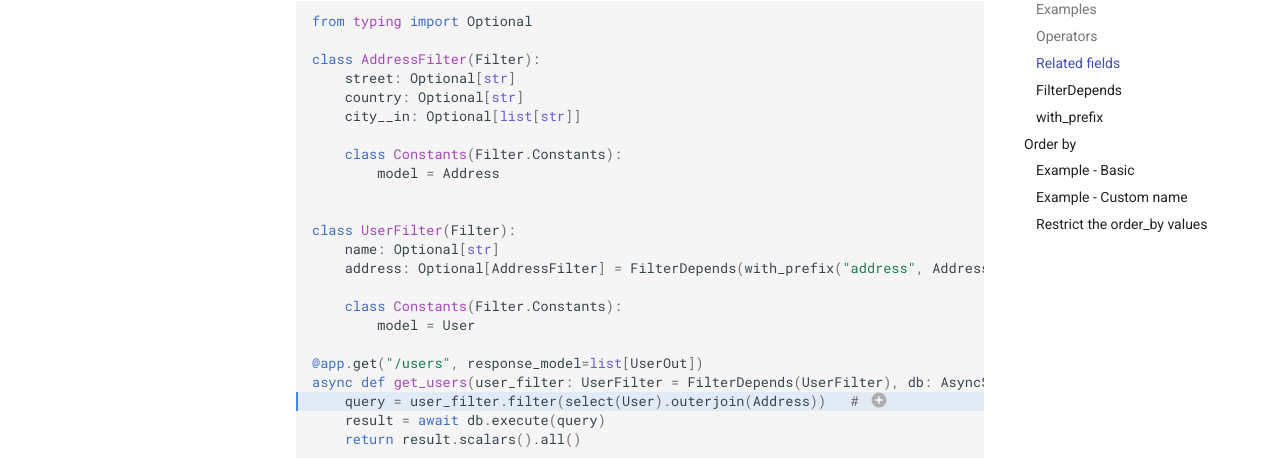
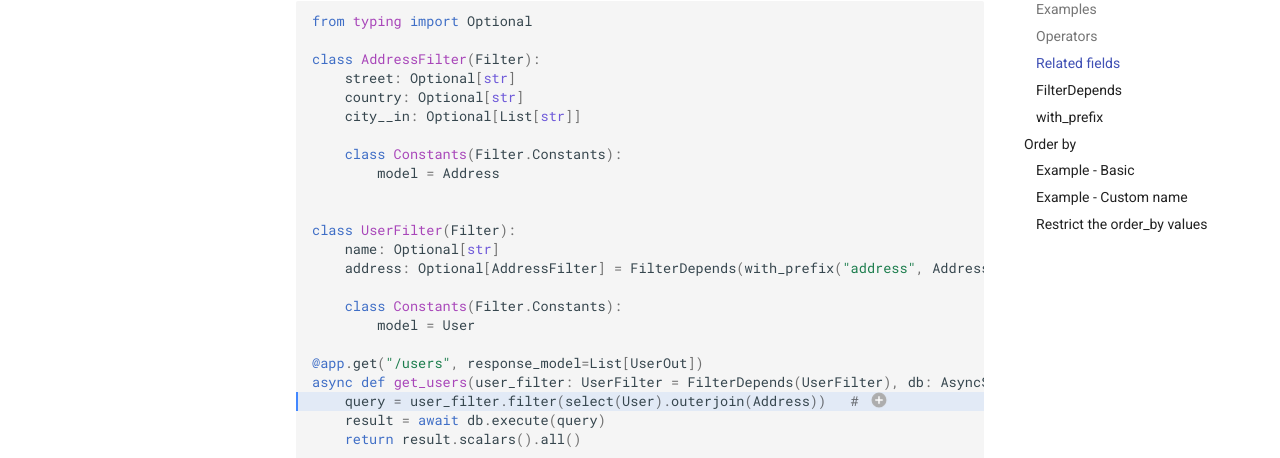
Before and after one commit to arthurio/fastapi-filter, an MkDocs documentation site: the page built from docs/index.md, in a window 1280 px wide and 900 px high, scrolled down 1966 px. Shown: the part 153-611 px from the top of the window. Built offline with MkDocs 1.6.1 and Material for MkDocs 9.7.7, drawn with Linux system fonts in a browser that asks for light colours; comment, search, counter and statistics services are not loaded; some of the changed text lies outside the part shown.

```diff
--- a/docs/index.md
+++ b/docs/index.md
@@ -56,7 +56,7 @@ from typing import Optional
 class AddressFilter(Filter):
     street: Optional[str]
     country: Optional[str]
-    city__in: Optional[list[str]]
+    city__in: Optional[List[str]]
 
     class Constants(Filter.Constants):
         model = Address
@@ -69,7 +69,7 @@ class UserFilter(Filter):
     class Constants(Filter.Constants):
         model = User
 
-@app.get("/users", response_model=list[UserOut])
+@app.get("/users", response_model=List[UserOut])
 async def get_users(user_filter: UserFilter = FilterDepends(UserFilter), db: AsyncSession = Depends(get_db)) -> Any:
     query = user_filter.filter(select(User).outerjoin(Address))   # (1)
     result = await db.execute(query)
@@ -146,9 +146,9 @@ from typing import Optional
 from fastapi_filter.contrib.sqlalchemy import Filter
 
 class UserFilter(Filter):
-    order_by: Optional[list[str]]
+    order_by: Optional[List[str]]
 
-@app.get("/users", response_model=list[UserOut])
+@app.get("/users", response_model=List[UserOut])
 async def get_users(
     user_filter: UserFilter = FilterDepends(UserFilter),
     db: AsyncSession = Depends(get_db),
@@ -181,9 +181,9 @@ class UserFilter(Filter):
         model = User
         ordering_field_name = "custom_order_by"
 
-    custom_order_by: Optional[list[str]]
+    custom_order_by: Optional[List[str]]
 
-@app.get("/users", response_model=list[UserOut])
+@app.get("/users", response_model=List[UserOut])
 async def get_users(
     user_filter: UserFilter = FilterDepends(UserFilter),
     db: AsyncSession = Depends(get_db),
@@ -213,7 +213,7 @@ from fastapi_filter.contrib.sqlalchemy import Filter
 from pydantic import validator
 
 class MyFilter(Filter):
-    order_by: Optional[list[str]]
+    order_by: Optional[List[str]]
 
     @validator("order_by")
     def restrict_sortable_fields(cls, value):
```
Also changed, not shown: 6 other files.
